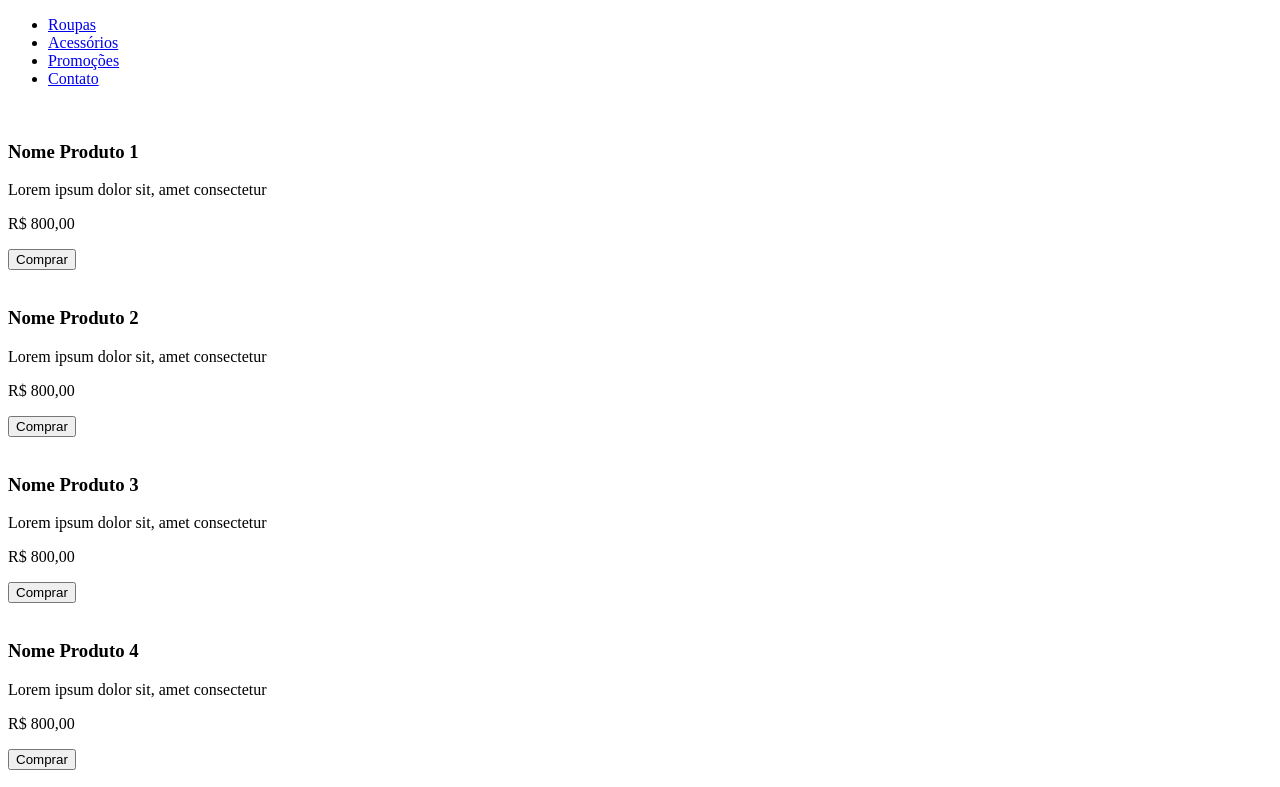
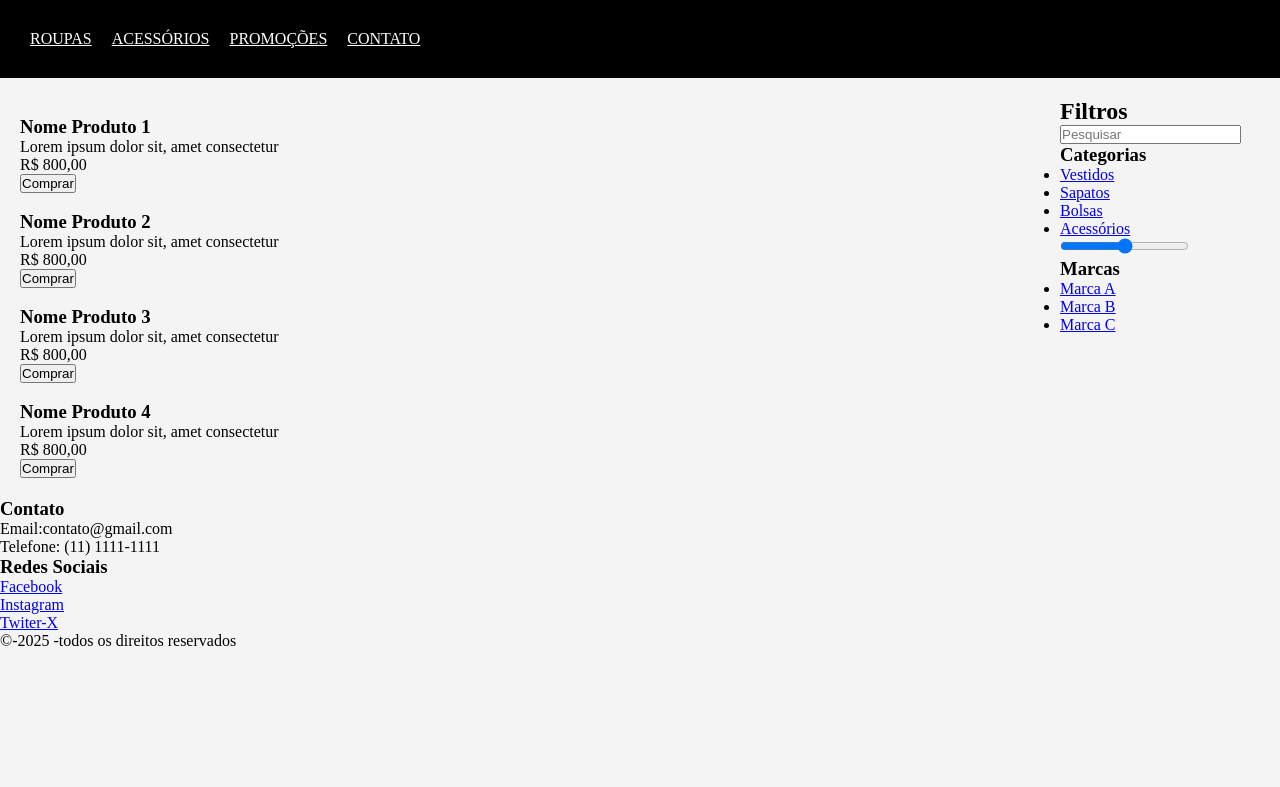
Before and after one commit to Kimbinha/Loja-Griffe, a plain HTML site: page index.html in a window 1280 px wide. Shown: the top 787 px of the page. Drawn offline with Linux system fonts and the light colour scheme.

Commit message:
iniciando a estilização do projeto, header

```diff
--- a/index.html
+++ b/index.html
@@ -99,8 +99,7 @@
                     <ul>
                         <li><a href="#">Facebook</a></li>
                         <li><a href="#">Instagram</a></li>
-                        <li><a href="#">Twi</a></li>
-                        <li><a href="#">Facebook</a></li>
+                        <li><a href="#">Twiter-X</a></li>
                     </ul>
                     <div>
                         <p>&copy;-2025 -todos os direitos reservados</p>
--- a/src/css/estilo.css
+++ b/src/css/estilo.css
@@ -0,0 +1,45 @@
+*{
+    margin: 0;
+    padding: 0;
+    box-sizing: border-box;
+}
+
+body{
+    background: #f4f4f4;
+}
+
+#container{
+    display: flex;
+    flex-direction: column;
+    min-height: 100vh;
+}
+header{
+    background: #000;
+    color: #fff;
+    padding: 20px;
+    justify-content: space-around;
+}
+
+header nav ul{
+    list-style: none;
+    padding: 0;
+    margin: 10px 0;
+    display: flex;
+}
+
+header nav ul li a{
+    color: #fff;
+    text-transform: uppercase;
+    padding: 5px 10px;
+}
+
+header nav ul li a:hover{
+    text-decoration: underline 5px greenyellow;
+}
+
+#conteudo{
+    display: grid;
+    grid-template-columns: 1fr 200px;
+    gap: 20px;
+    padding: 20px;
+}
```
